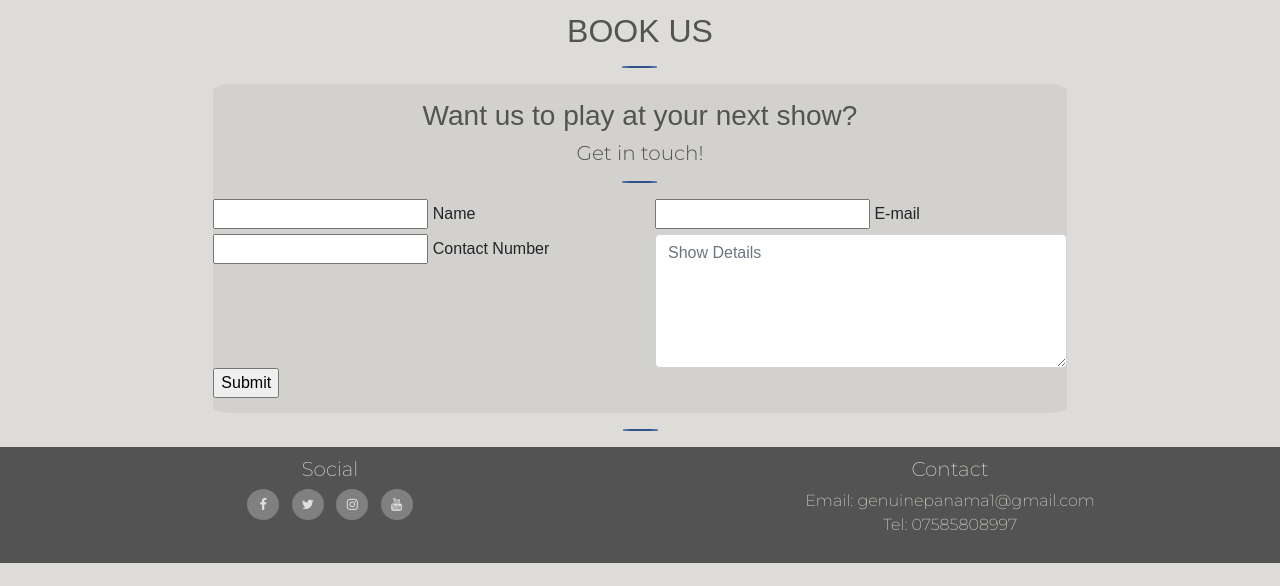
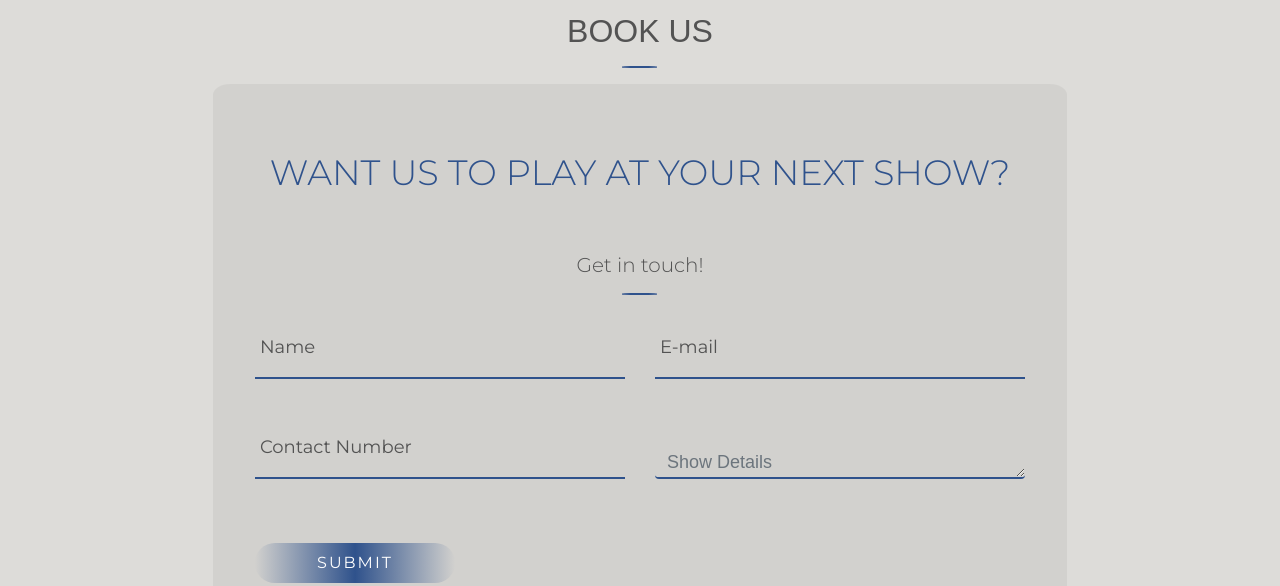
Before and after one commit to GrinnFandango/Genuine-Panama-MSP1, a plain HTML site: page booking.html in a window 1280 px wide. Shown: the part 422-1008 px from the top of the page. Before the commit the page ends 985 px from the top, so only its background shows below. Drawn offline with nearby package versions, Linux system fonts and the light colour scheme; a web font is replaced by a local one.

Commit message:
updated css styling for booking.html page

```diff
--- a/css/style.css
+++ b/css/style.css
@@ -159,7 +159,7 @@ button:focus {
 }
 
 .about-container {
-  background-color: #dddcd9;
+  background-color: rgb(221, 220, 217);
 }
 
 .container-text {
@@ -224,30 +224,74 @@ footer {
 
 /*---------------------------------------------------- BOOKING */
 
-.contact-heading {
-  font-family: "Montserrat", sans-serif;
-  font-weight: 300;
-  margin-top: 25px;
-  margin-bottom: 20px;
+.get-in-touch {
+    max-width: 800px;
+    margin: 50px auto;
+    padding: 0px 15px;
+}
+.get-in-touch .title {
+    font-family: "Montserrat", sans-serif;
+    text-transform: uppercase;
+    font-weight: 300;
+    padding-bottom: 8px;
+    color: #2f528c;
 }
 
-.center-form {
-  font-family: "Montserrat", sans-serif;
-  padding-top: 10px;
-  margin: 0 auto;
-  max-width: 70%;
-  border-radius: 30%;
+.contact-form .form-field {
+  position: relative;
+  margin: 32px 0;
+}
+.contact-form .input-text {
+    background: none;
+    display: block;
+    width: 100%;
+    height: 36px;
+    border-width: 0 0 2px 0;
+    border-color: #2f528c;
+    font-size: 18px;
+    line-height: 26px;
+    font-weight: 400;
+    box-shadow: none;
+}
+.contact-form .input-text:focus {
+  outline: none;
 }
 
-button[type="submit"] {
-  margin-top: 15px;
-  margin-bottom: 20px;
-  color: #dcd8cd;
-  background-color: #2f528c;
+.contact-form .input-text:focus + .label,
+.contact-form .input-text.not-empty + .label {
+  -webkit-transform: translateY(-24px);
+          transform: translateY(-24px);
+}
+.contact-form .label {
+    font-family: "Montserrat", sans-serif;
+  position: absolute;
+  left: 20px;
+  bottom: 11px;
+  font-size: 18px;
+  line-height: 26px;
+  font-weight: 400;
+  color: #535353;
+  cursor: text;
+  transition: -webkit-transform .2s ease-in-out;
+  transition: transform .2s ease-in-out;
+  transition: transform .2s ease-in-out,
+  -webkit-transform .2s ease-in-out;
+}
+.contact-form .submit-btn {
+  display: inline-block;
+  background-color: #000;
+   background-image: linear-gradient(90deg,rgba(221,220,217,0.95),#2f528c,rgba(221,220,217,0.95));
+  color: #fff;
+  text-transform: uppercase;
+  letter-spacing: 2px;
+  font-size: 16px;
+  padding: 8px 16px;
   border: none;
-  font-family: "Quicksand", sans-serif;
-  letter-spacing: 1px;
-  font-weight: 300;
+  border-radius: 20px;
+  width:200px;
+  cursor: pointer;
+  position: absolute;
+  font-family: "Montserrat", sans-serif;
 }
 
 h5 {
@@ -293,7 +337,7 @@ h5 {
   background: #2f528c;
 }
 
-/*----------------------------------------------------Media Queries */
+/*---------------------------------------------------- Media Queries */
 
 @media screen and (min-width: 800px) {
   .center-form {
@@ -301,6 +345,12 @@ h5 {
     min-height: 240px;
     margin: 0 auto;
     max-width: 50%;
+  }
+
+  .get-in-touch .title {
+    font-size: 2.2em;
+    line-height: 48px;
+    padding-bottom: 48px;
   }
 }
 
@@ -335,7 +385,6 @@ h5 {
   header {
     position: fixed;
   }
-
   .img-container {
     height: 50vh;
     max-width: 100%;
```
